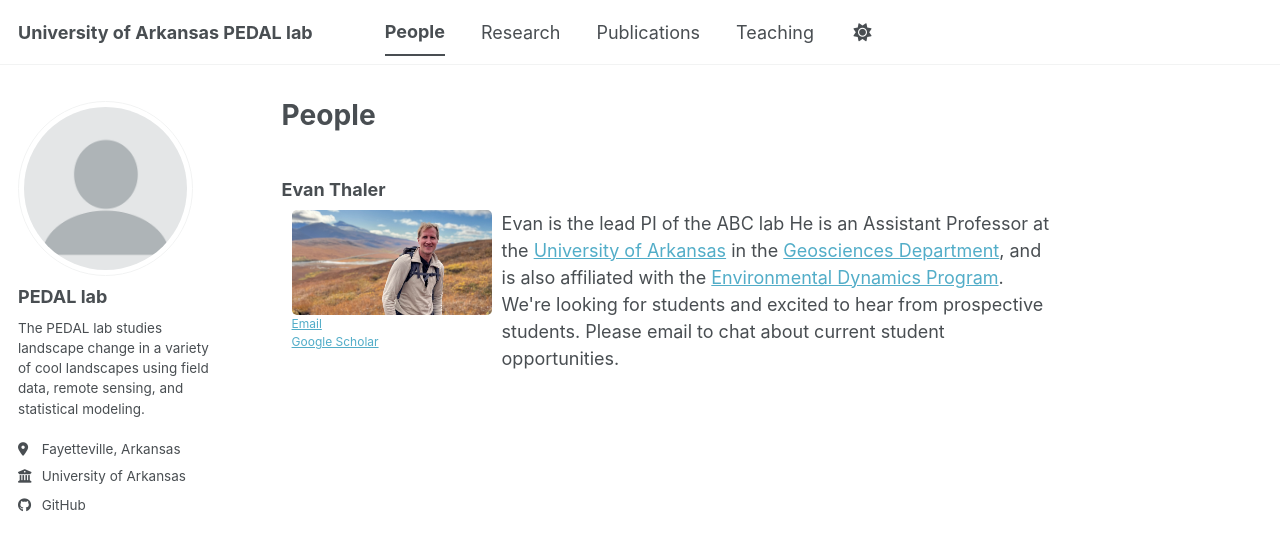
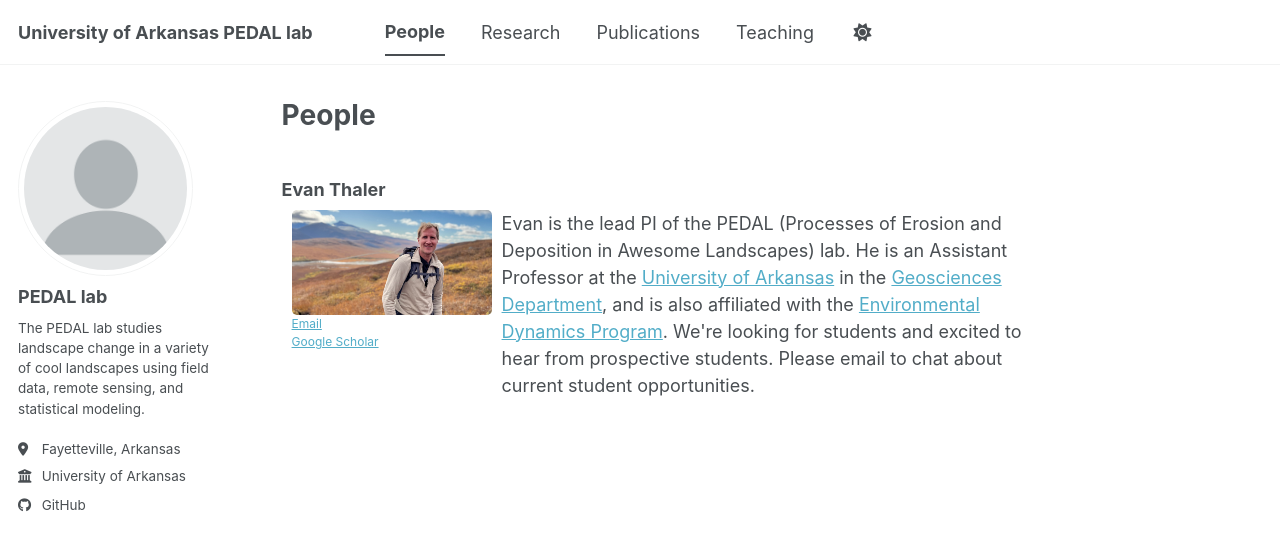
Before and after one commit to UARKGeomorph/UARKgeomorph.github.io, a Jekyll site: the page built from _pages/people.md, in a window 1280 px wide. Shown: the top 550 px of the page. Built offline with Jekyll 4.4.1, drawn with Linux system fonts in a browser that asks for light colours; a style sheet for code colours, icons or effects is not loaded.

Commit message:
Update people.md

```diff
--- a/_pages/people.md
+++ b/_pages/people.md
@@ -50,7 +50,7 @@ author_profile: true
        </p>
   </div>
   <div class="bio-text">
-    Evan is the lead PI of the ABC lab
+    Evan is the lead PI of the PEDAL (Processes of Erosion and Deposition in Awesome Landscapes) lab.
     He is an Assistant Professor at the <a href="https://uark.edu">University of Arkansas</a> in the <a href="https://geosciences.uark.edu">Geosciences Department</a>, and is also  affiliated with the <a href="https://environmental-dynamics.uark.edu/">Environmental Dynamics Program</a>. We're looking for students and excited to hear from prospective students. Please email to chat about current student opportunities.
   </div>
 </div>
```
